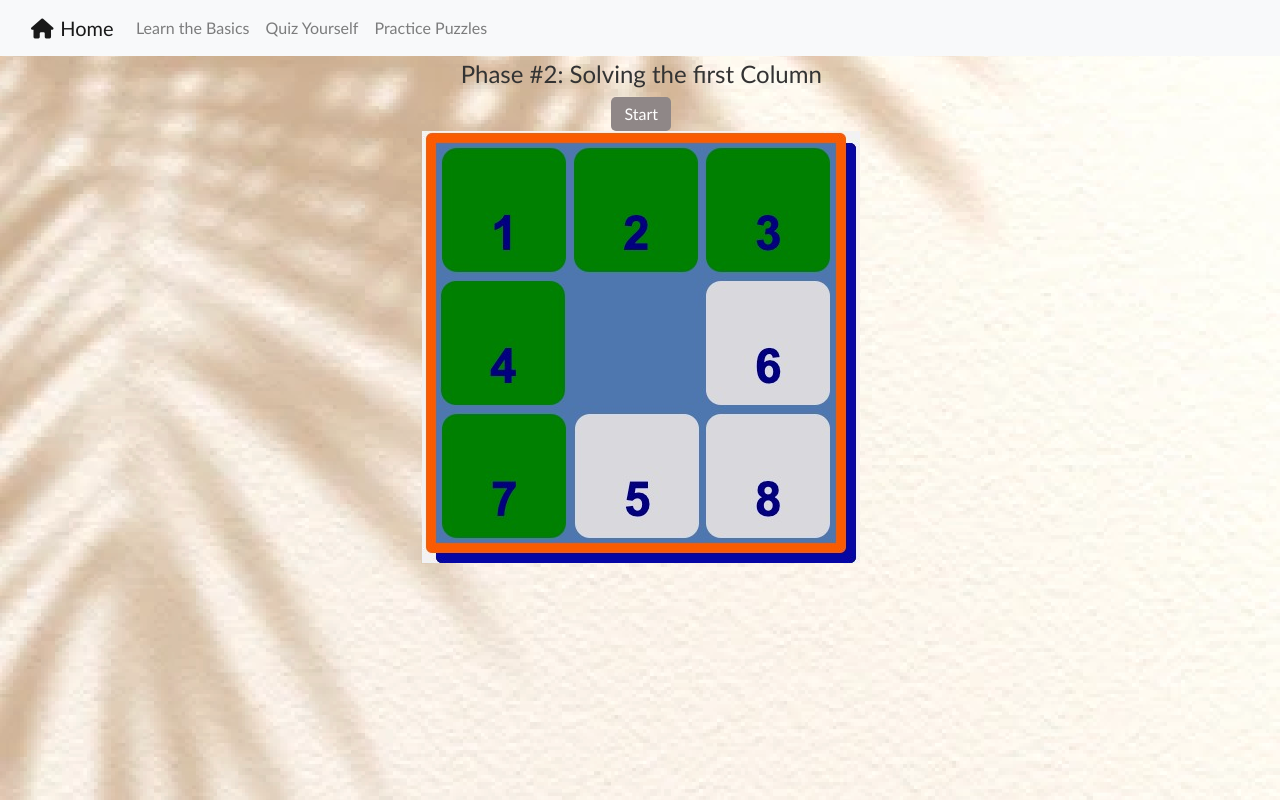
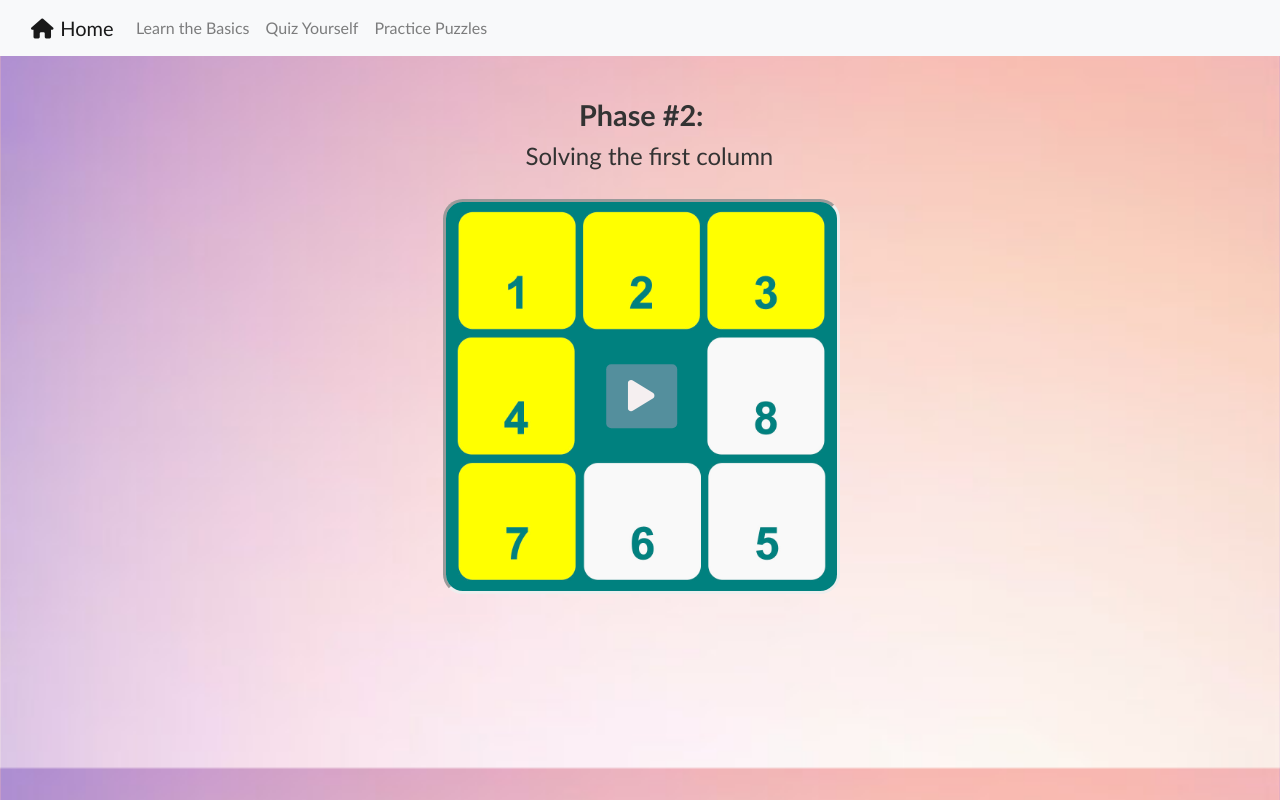
Before and after one commit to lucyhecht1/UI-Design-Final-Project, a Flask app: page /col in a window 1280 px wide. Run offline with Flask 3, Linux system fonts and the light colour scheme; some libraries are stand-ins or nearby versions.

Commit message:
edited the learn col and learn row pages

```diff
--- a/Sliding-Puzzle-main/static/style.css
+++ b/Sliding-Puzzle-main/static/style.css
@@ -1,7 +1,7 @@
 .custom-body {
 	font-family: Gill Sans, sans-serif;
-    background-image: url('/static/images/background.jpg');
-	background-size: cover;
+    background-image: url('/static/images/background2.jpg');
+	background-size:cover;
 	color: #333333;
 }
 h1 {
@@ -216,7 +216,7 @@ h1 {
 	margin-top: 5px;
 	padding: 5px 13px;
 	border: none;
-	background-color: #8f8787;
+	background-color: #9173ff;
 	color: #ffffff;
 	font-size: 16px;
 	cursor: pointer;
@@ -376,3 +376,38 @@ padding-top: 20%;
 .step-box{
 	padding-top: 20%;
 }
+
+.correct_cell_color{
+	background-color: #9173ff;
+}
+#startButton {
+    border: none;
+    background-color:  #548f9d;/* Adjust the alpha value (0.8) to control transparency */
+    color: hsl(0, 100%, 98%);
+    cursor: pointer;
+    border-radius: 5px;
+    transition: background-color 0.3s ease;
+    padding:5% 6%; /* Consolidated padding */
+}
+
+#startButton:hover {
+    background-color: rgba(175, 222, 234, 0.8); /* Adjust the alpha value (0.8) for hover state */
+}
+
+.example{
+	border-style: inset;
+	border-radius: 5%;
+
+}
+
+#phase{
+font-size: larger;
+padding-top: 3%;
+font-weight: bold;
+
+}
+
+#descr{
+	padding-bottom: 2%;
+
+}
--- a/Sliding-Puzzle-main/templates/learnCol.html
+++ b/Sliding-Puzzle-main/templates/learnCol.html
@@ -9,17 +9,28 @@
 </head>
 <body>
     <div>
-        <div class="row title-layout">
-           Phase #2: Solving the first Column
-        </div>
-        <div class="row">
-            <button id="startButton" class="styled-button" >Start</button>
-        </div>
-        <div class="row" style="text-align: center;">
-            <img src="{{ url_for('static', filename='images/learn-col-good.jpg') }}" alt="top-row-good-img">
-        </div>
+        <div>
+            <div class="row title-layout">
+                <div id="phase">Phase #2:</div>
+                <div class="row">
+                    <div id="descr">Solving the first column</div>
+                </div>
+            </div>
 
-    </div>
+            <div class="row">
+                <div class="col-md-4"></div>
+                <div class="col-md-4">
+                    <div class="row" style="text-align: center; position: relative;">
+                        <img class="img-fluid example" src="{{ url_for('static', filename='images/solvedCol copy.jpg') }}" alt="top-row-good-img">
+                        <button id="startButton" style="position: absolute; top: 50%; left: 50%; transform: translate(-50%, -50%);">
+                            <div><i class="fa-solid fa-play fa-beat-fade fa-2xl"></i>
+                            </div>
+                        </button>
+                    </div>
+                </div>
+                <div class="col-md-4"></div>
+            </div>
+
 
 </body>
 
```
Also changed, not shown: Sliding-Puzzle-main/templates/learnRow.html (+21 -8 lines), Sliding-Puzzle-main/static/images/blue.jpg (added), Sliding-Puzzle-main/static/images/solvedCol copy.jpg (added), Sliding-Puzzle-main/static/images/solvedRow copy.jpg (added).
